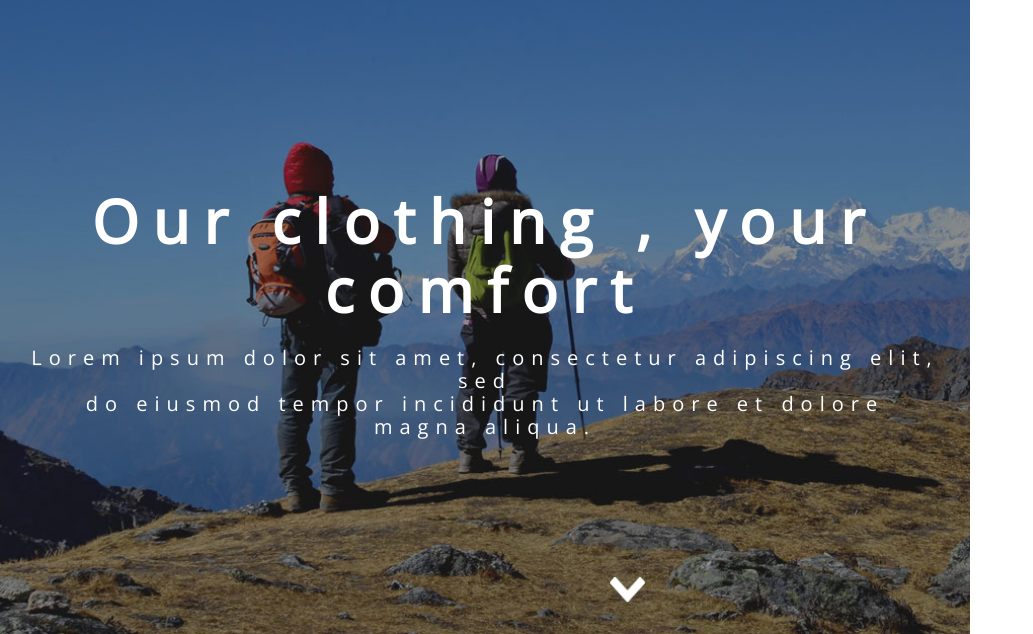
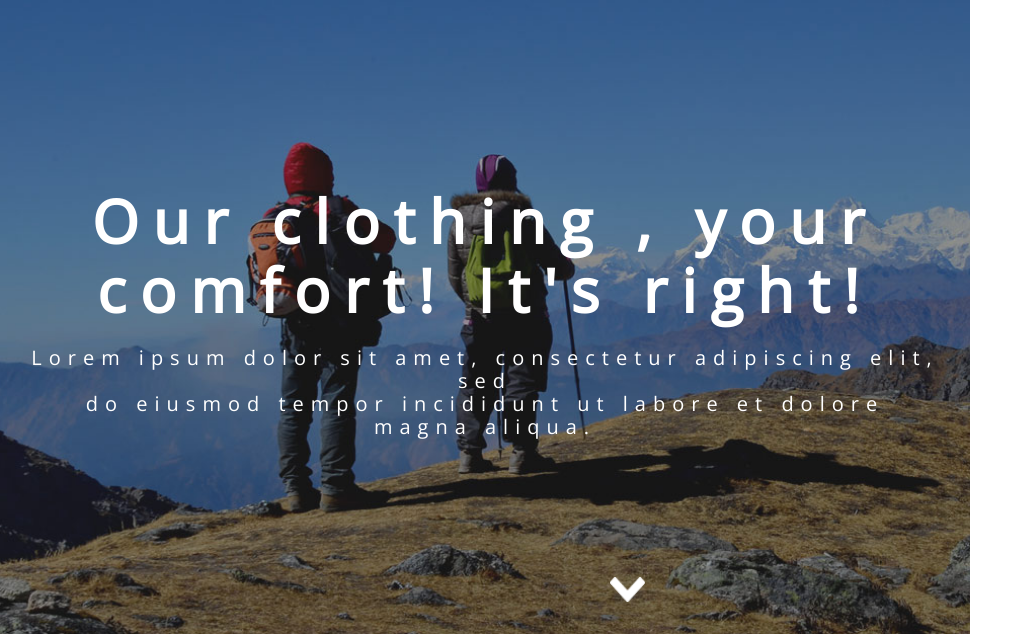
Before and after one commit to mrteplove/test, a plain HTML site: page index.html in a window 1280 px wide. Shown: the part 163-797 px from the top of the page, without its empty margins (0-1033 px from the left). Drawn offline with nearby package versions, Linux system fonts and the light colour scheme.

Commit message:
Our second commit

```diff
--- a/index.html
+++ b/index.html
@@ -28,7 +28,7 @@
 	</div>
 		</nav>
 	<div class="main-header-words">
-		<h1 class="header-tittle">Our clothing , your comfort</h1>
+		<h1 class="header-tittle">Our clothing , your comfort! It's right!</h1>
 		<p class="header-slogan">Lorem ipsum dolor sit amet, consectetur adipiscing elit, sed <br> do eiusmod tempor incididunt ut labore et dolore <br> magna aliqua.</p>
 	</div>
 		<div class="header-arrow">
```
